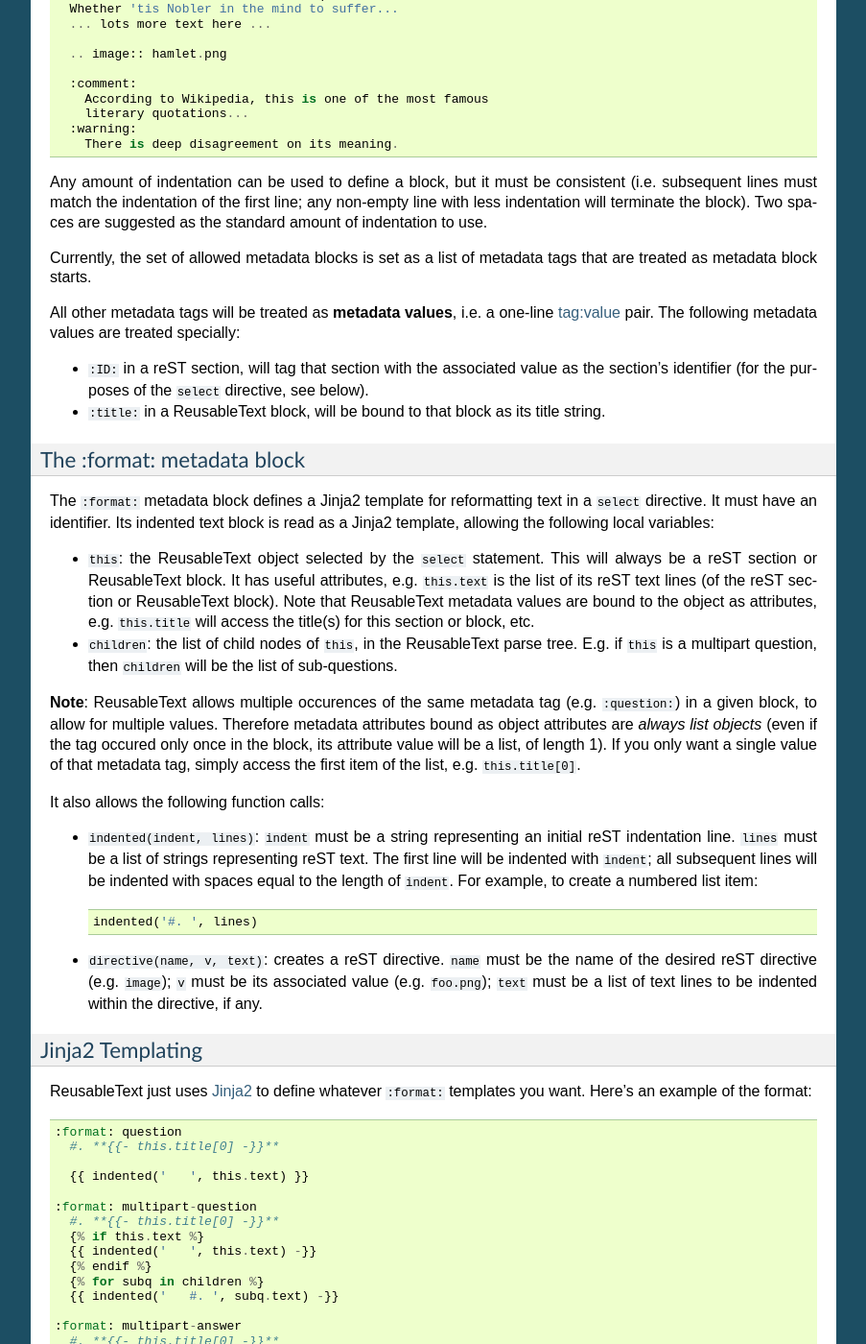
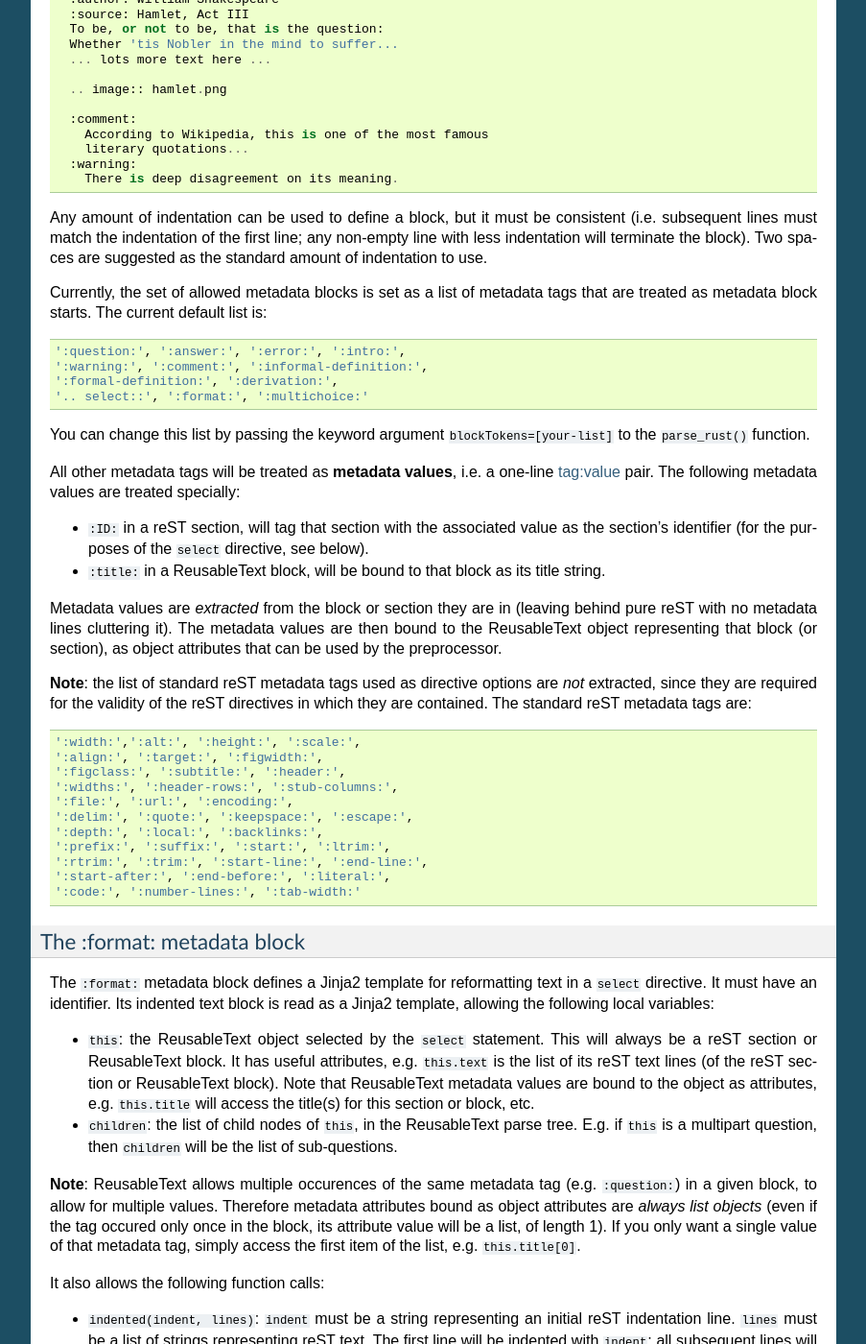
Before and after one commit to cjlee112/reusabletext, a Sphinx documentation site: the page built from doc/overview.rst, in a window 1280 px wide and 1400 px high, scrolled down 3104 px. Shown: the whole window at 96% size, without its empty margins (198-1101 px from the left). Built offline with Sphinx 7.4.7, drawn with Linux system fonts in a browser that asks for light colours; some of the changed text lies outside the part shown.

Commit message:
doc additions on default tag lists

```diff
--- a/doc/overview.rst
+++ b/doc/overview.rst
@@ -84,7 +84,9 @@ path to a file or directory containing the ReusableText database.
 The ``multichoice_slide`` format is tailored to output a slide
 posing a multiple choice question to the class, plus an additional
 slide presenting the answer.  The ``slide`` format just follows
-a standard beamer-style slide format.  It outputs the following
+a standard beamer-style slide format.
+
+The ReusableText preprocessor outputs the following
 reStructuredText, which in turn will generates slides via
 `rst2beamer <http://www.agapow.net/software/rst2beamer>`_
 and ``pdflatex``::
@@ -220,6 +222,15 @@ as the standard amount of indentation to use.
 
 Currently, the set of allowed metadata blocks is set as a list
 of metadata tags that are treated as metadata block starts.
+The current default list is::
+
+  ':question:', ':answer:', ':error:', ':intro:',
+  ':warning:', ':comment:', ':informal-definition:',
+  ':formal-definition:', ':derivation:',
+  '.. select::', ':format:', ':multichoice:'
+
+You can change this list by passing the keyword argument
+``blockTokens=[your-list]`` to the ``parse_rust()`` function.
 
 All other metadata tags will be treated as **metadata values**,
 i.e. a one-line tag:value pair.  The following metadata values
@@ -230,6 +241,29 @@ are treated specially:
   of the ``select`` directive, see below).
 * ``:title:`` in a ReusableText block, will be bound to that block
   as its title string.
+
+Metadata values are *extracted* from the block or section
+they are in (leaving behind pure reST with no metadata lines
+cluttering it).  The metadata values are then bound to the
+ReusableText object representing that block (or section),
+as object attributes that can be used by the preprocessor.
+
+**Note**: the list of standard reST metadata tags used as
+directive options are *not* extracted, since they are required
+for the validity of the reST directives in which they are contained.
+The standard reST metadata tags are::
+
+  ':width:',':alt:', ':height:', ':scale:',
+  ':align:', ':target:', ':figwidth:',
+  ':figclass:', ':subtitle:', ':header:',
+  ':widths:', ':header-rows:', ':stub-columns:',
+  ':file:', ':url:', ':encoding:',
+  ':delim:', ':quote:', ':keepspace:', ':escape:',
+  ':depth:', ':local:', ':backlinks:',
+  ':prefix:', ':suffix:', ':start:', ':ltrim:',
+  ':rtrim:', ':trim:', ':start-line:', ':end-line:',
+  ':start-after:', ':end-before:', ':literal:',
+  ':code:', ':number-lines:', ':tab-width:'
 
 The :format: metadata block
 ...........................
@@ -334,7 +368,7 @@ the following simple form::
 
 The *path to database* argument can be either a file, or a
 directory.  In the latter case, all files within that directory
-(or subdirectories) with ``.rst`` suffix will be scanned.
+(and its subdirectories) with the ``.rst`` suffix will be scanned.
 The path can be absolute, relative, or user-relative (i.e.
 any path beginning with ``~`` or ``~some_username`` will be
 properly expanded to that user's home directory).
@@ -347,7 +381,7 @@ The ``format`` value must be the identifier of a ``:format:``
 defined in the ReusableText source database, to be used as
 the Jinja2 template for formatting this content.
 
-The ReusableText Pre-processor
+The ReusableText Preprocessor
 ------------------------------
 
 Currently, ReusableText is implemented as a preprocessor that
```
